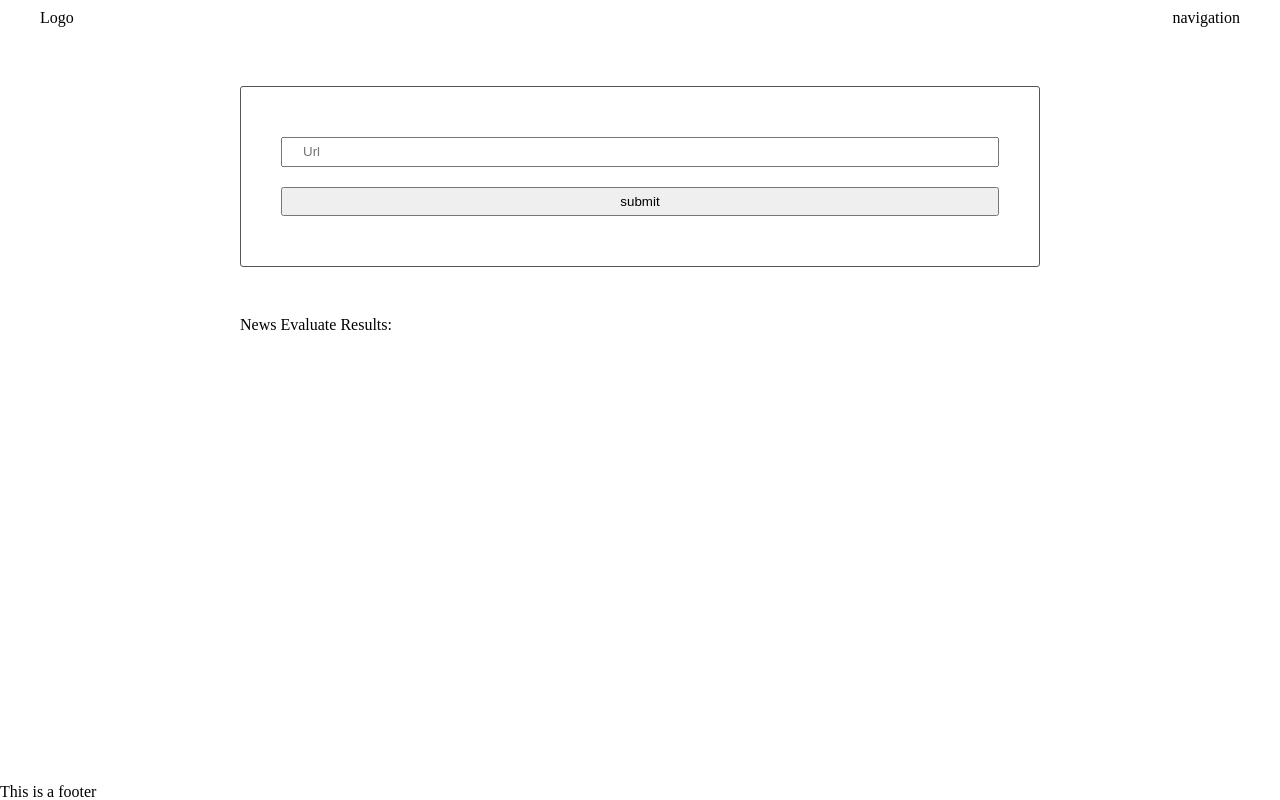
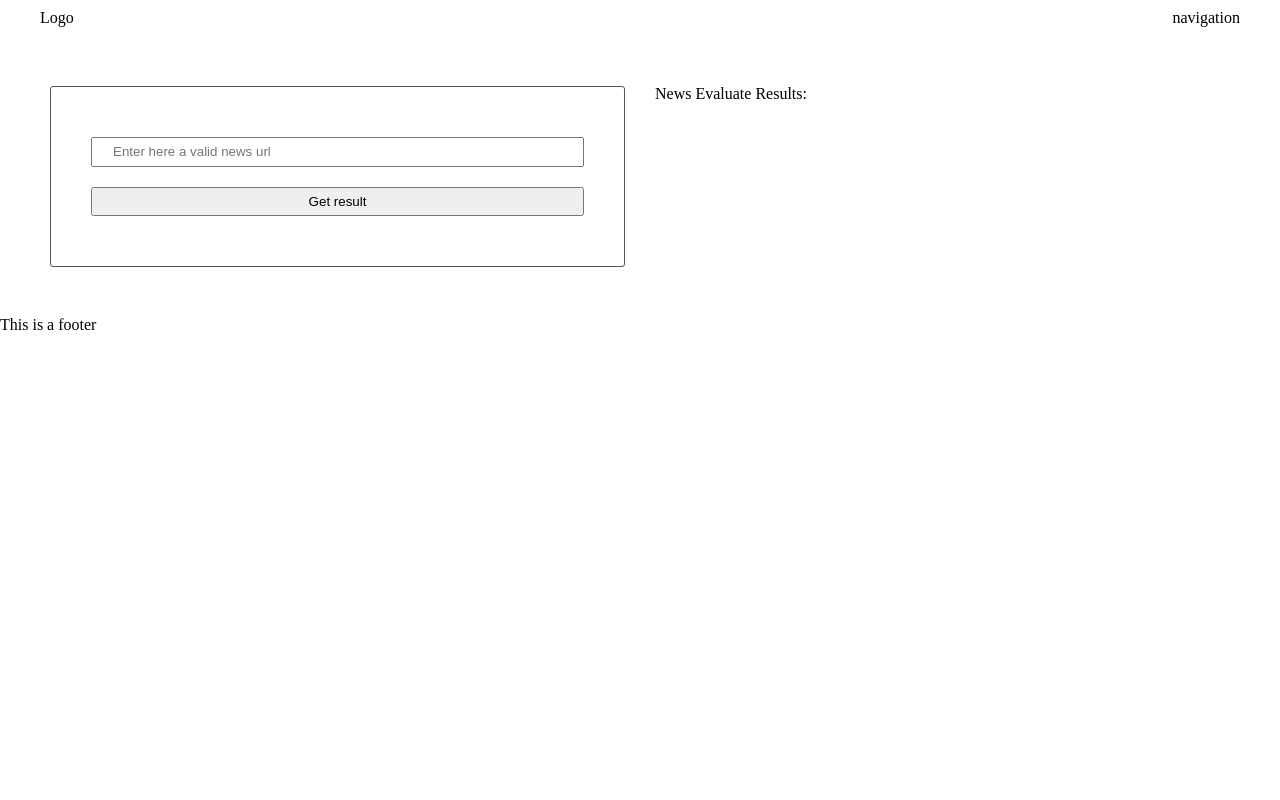
Before and after one commit to Mohammed-Mounir/Evaluate-News-NLP, a website: page src/client/views/index.html in a window 1280 px wide. Drawn offline with nearby package versions, Linux system fonts and the light colour scheme; files that its build step writes are made by us from their sources.

Commit message:
feat: service worker

```diff
--- a/src/client/styles/base.scss
+++ b/src/client/styles/base.scss
@@ -1,14 +1,14 @@
 body {
-    display: flex;
-    flex-direction: column;
-    min-height: 100vh;
+  display: flex;
+  flex-direction: column;
+  min-height: 100vh;
 }
 
 main {
-    flex: 2;
+  display: flex;
+  margin: 50px;
+  gap: 30px;
+  section {
+    width: 100%;
+  }
 }
-
-section {
-    max-width: 800px;
-    margin: 50px auto;
-}
--- a/src/client/views/index.html
+++ b/src/client/views/index.html
@@ -19,8 +19,14 @@
     <main>
       <section>
         <form class="" onsubmit="return Client.handleSubmit(event)">
-          <input id="url" type="text" name="input" value="" placeholder="Url" />
-          <input type="submit" name="" value="submit" />
+          <input
+            id="url"
+            type="text"
+            name="input"
+            value=""
+            placeholder="Enter here a valid news url"
+          />
+          <input type="submit" name="" value="Get result" />
         </form>
       </section>
 
@@ -33,5 +39,15 @@
     <footer>
       <p>This is a footer</p>
     </footer>
+
+    <script>
+      // Check that service workers are supported
+      if ("serviceWorker" in navigator) {
+        // Use the window load event to keep the page load performant
+        window.addEventListener("load", () => {
+          navigator.serviceWorker.register("/service-worker.js");
+        });
+      }
+    </script>
   </body>
 </html>
--- a/webpack.prod.js
+++ b/webpack.prod.js
@@ -1,6 +1,7 @@
 const path = require("path");
 const webpack = require("webpack");
 const HtmlWebPackPlugin = require("html-webpack-plugin");
+const WorkboxPlugin = require("workbox-webpack-plugin");
 
 module.exports = {
   entry: "./src/client/index.js",
@@ -27,5 +28,6 @@ module.exports = {
       template: "./src/client/views/index.html",
       filename: "./index.html",
     }),
+    new WorkboxPlugin.GenerateSW(),
   ],
 };
```
